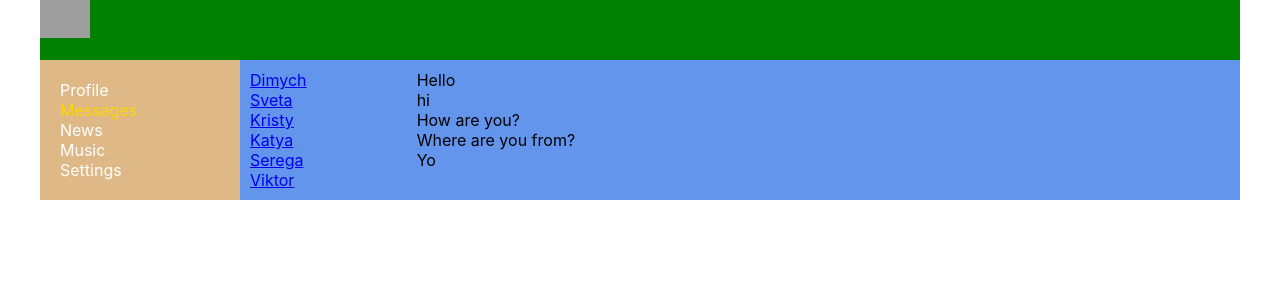
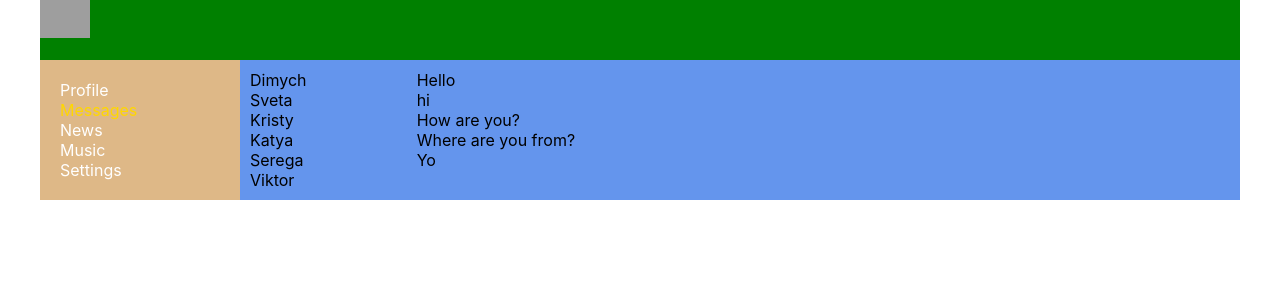
Before and after one commit to kolayma/samurai-way-main, a React (Create React App) app: page /dialogs in a window 1280 px wide. Shown: the top 300 px of the page. Built offline with nearby package versions, Linux system fonts and the light colour scheme; grey boxes are pictures that could not be loaded.

Commit message:
added method map

```diff
--- a/src/components/Dialogs/Dialogs.tsx
+++ b/src/components/Dialogs/Dialogs.tsx
@@ -22,7 +22,7 @@ const Message: React.FC<DialogType> = (props) => {
     )
 }
 const Dialogs = () => {
-    let dialogsData = [
+    let dialogs = [
         {id: 1, name: "Dimych"},
         {id: 2, name: "Sveta"},
         {id: 3, name: "Kristy"},
@@ -31,7 +31,7 @@ const Dialogs = () => {
         {id: 6, name: "Viktor"}
     ]
 
-    let messagesData = [
+    let messages = [
         {id: 1, message: "Hello"},
         {id: 2, message: "hi"},
         {id: 3, message: "How are you?"},
@@ -42,22 +42,21 @@ const Dialogs = () => {
     return (
         <div className={s.dialogs}>
             <div className={s.dialogsItems}>
-                <DialogItem name={dialogsData[0].name} id={dialogsData[0].id} message="hi" />
-                <DialogItem name={dialogsData[1].name} id={dialogsData[1].id} message="hi" />
-                <DialogItem name={dialogsData[2].name} id={dialogsData[2].id} message="hi" />
-                <DialogItem name={dialogsData[3].name} id={dialogsData[3].id} message="hi" />
-                <DialogItem name={dialogsData[4].name} id={dialogsData[4].id} message="hi" />
-                <DialogItem name={dialogsData[5].name} id={dialogsData[5].id} message="hi" />
-
-
+                {dialogs.map(d => {
+                    return (
+                        <div>
+                            {d.name}
+                        </div>)
+                })}
             </div>
             <div className={s.messages}>
-                <Message message={messagesData[0].message}/>
-                <Message message={messagesData[1].message}/>
-                <Message message={messagesData[2].message}/>
-                <Message message={messagesData[3].message}/>
-                <Message message={messagesData[4].message}/>
-
+                {messages.map(m => {
+                    return (
+                        <div>
+                            {m.message}
+                        </div>
+                    )
+                })}
             </div>
         </div>
     )
```
